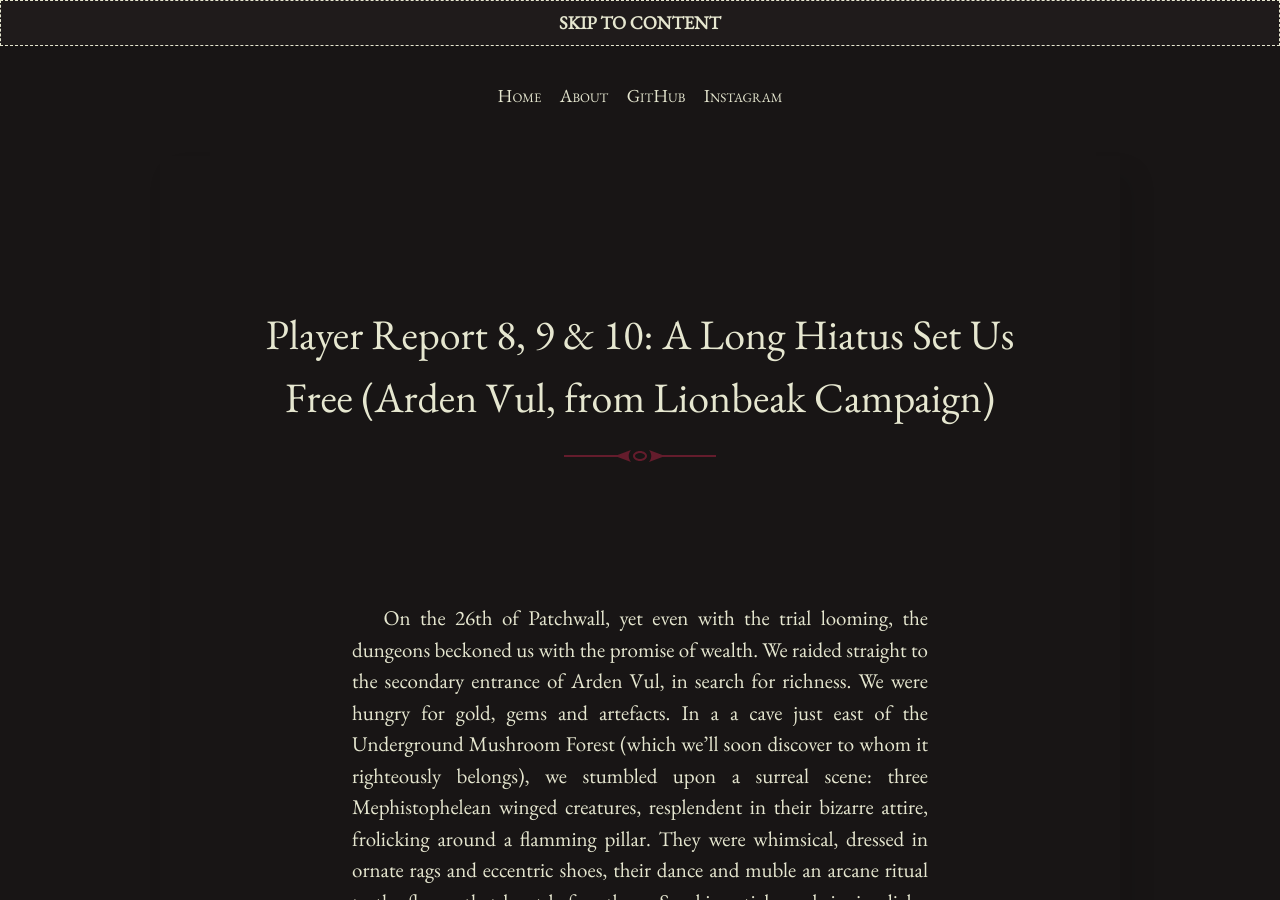
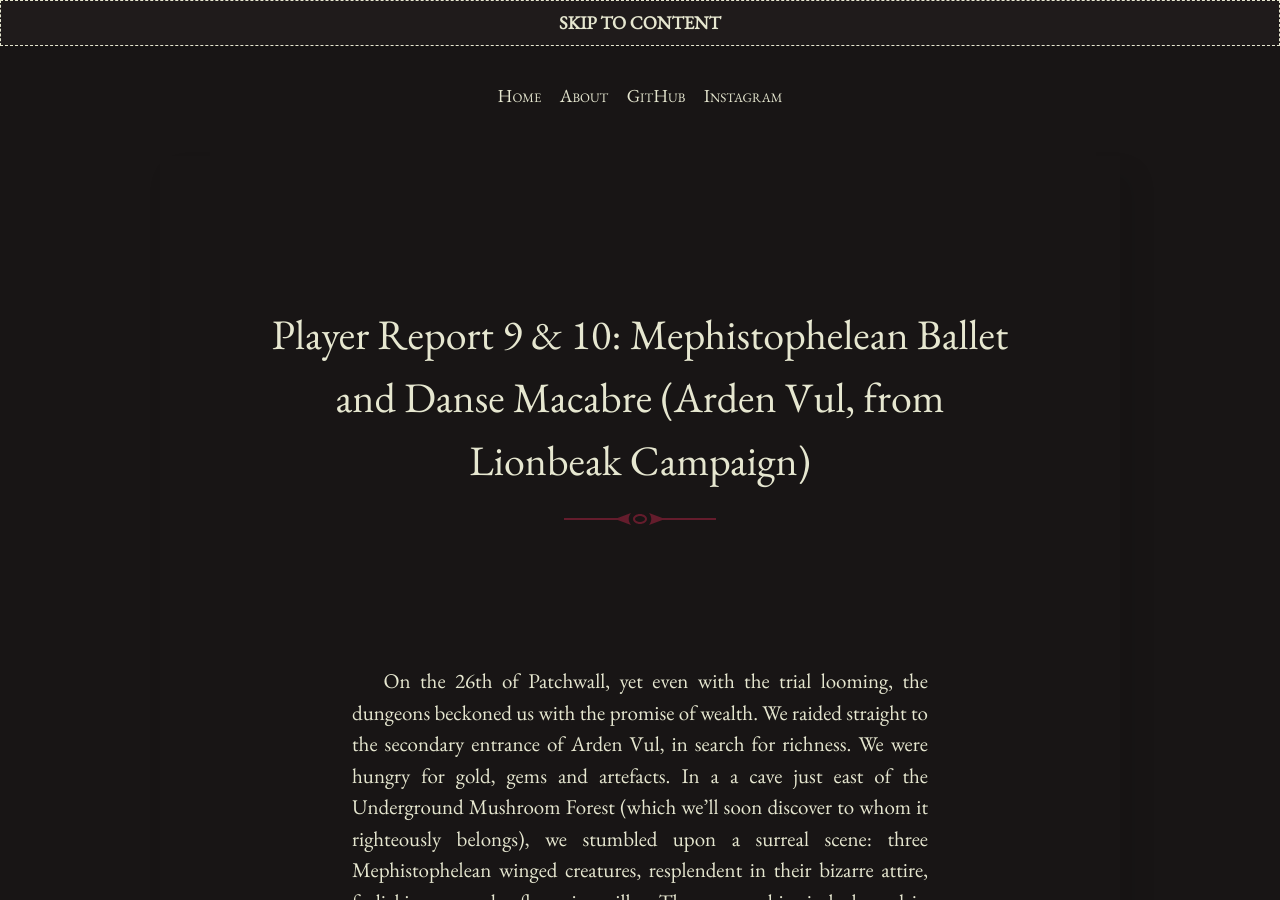
Before and after one commit to InexistentThirdChimera/InexistentThirdChimera.github.io, a Jekyll site: the page built from _posts/2023-11-1-player-report-10-and-11;-Mephistophelean-Ballet-and-Danse-Macabre-(from-lionbeak-campaign).md, in a window 1280 px wide and 900 px high. Built offline with Jekyll 4.4.1, drawn with Linux system fonts in a browser that asks for light colours.

Commit message:
fixed some issues with title release date

```diff
--- a/_posts/2023-11-1-player-report-10-and-11;-Mephistophelean-Ballet-and-Danse-Macabre-(from-lionbeak-campaign).md
+++ b/_posts/2023-11-1-player-report-10-and-11;-Mephistophelean-Ballet-and-Danse-Macabre-(from-lionbeak-campaign).md
@@ -1,5 +1,5 @@
 ---
-title: "Player Report 8, 9 & 10: A Long Hiatus Set Us Free (Arden Vul, from Lionbeak Campaign)"
+title: "Player Report 9 & 10: Mephistophelean Ballet and Danse Macabre (Arden Vul, from Lionbeak Campaign)"
 author: Alessandro Mattia Arrighetti
 category: Player-Reports
 layout: post
```
